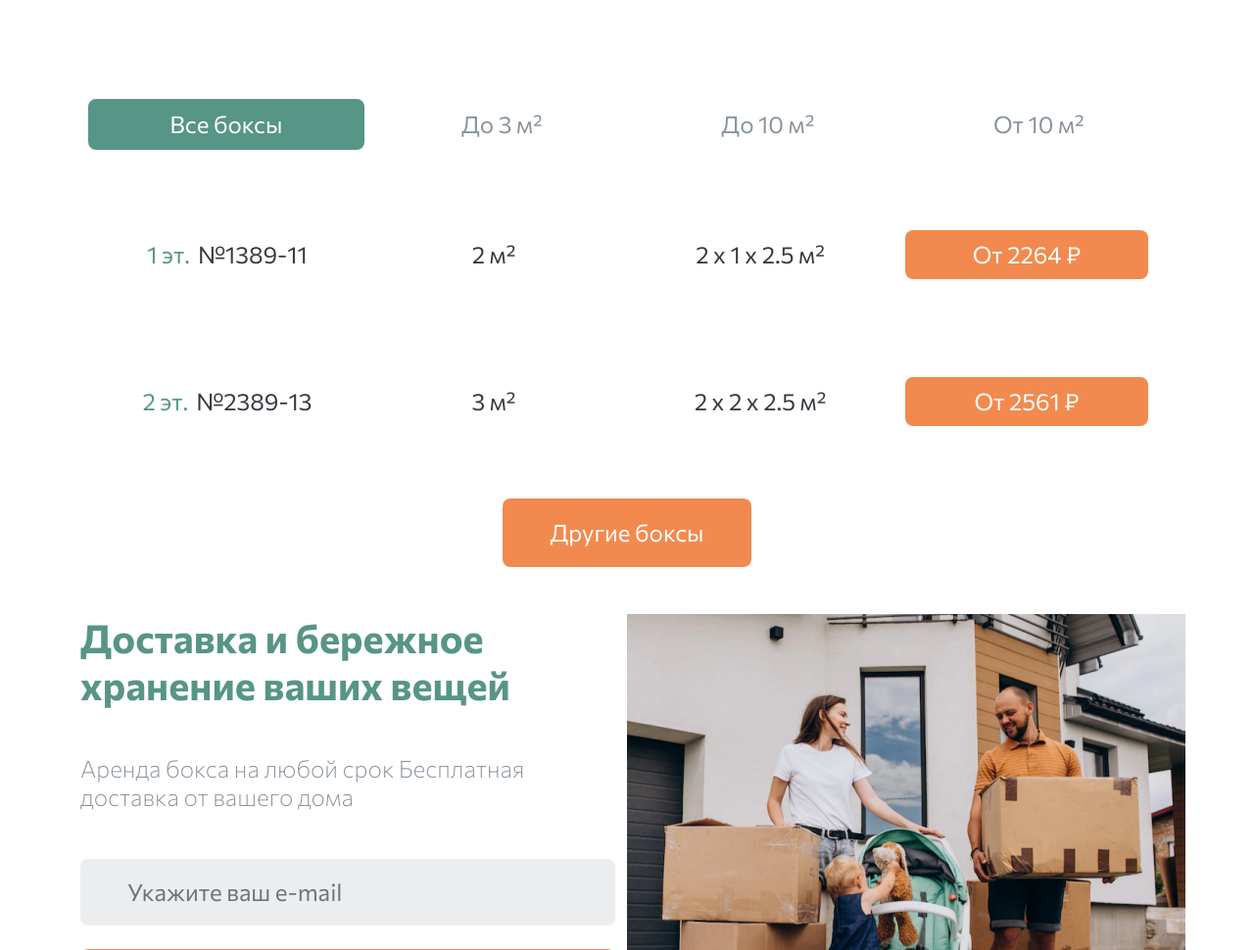
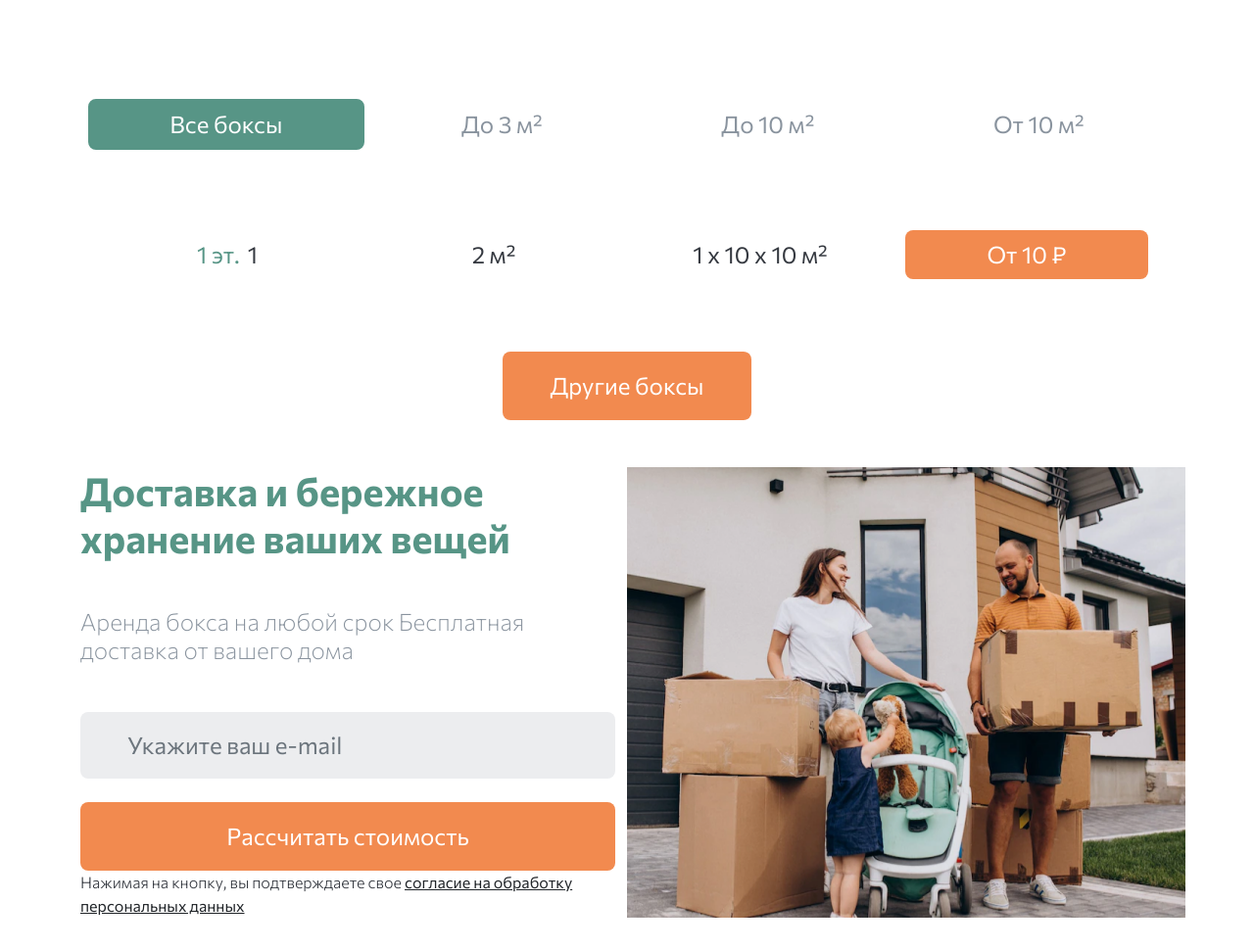
Before and after one commit to michaelmatasyants/self_storage, a Django app: template storages/templates/boxes.html in a window 1280 px wide. Shown: the part 1535-2505 px from the top of the page at 98% size. Run offline with Django 4.2, Linux system fonts and the light colour scheme; the template is opened without the code that fills it: most values are stand-ins (such as "Sample title", 1, 10 or a date in 2020); grey boxes marked "Sample" are stand-in pictures; form fields are guessed from the names that the template uses.

Commit message:
Update boxes.html

```diff
--- a/storages/templates/boxes.html
+++ b/storages/templates/boxes.html
@@ -68,11 +68,11 @@
 	<article class="header">
 		<h1 class="text-center fw-bold SelfStorage_green mb-5">Аренда боксов</h1>
 		<h6 class="text-center SelfStorage_grey">Арендуйте склад индивидуального хранения по уникальной цене прямо сейчас</h6>
-		<a href="#BOX" id="toBox" class="d-none"></a>
+		<a href="#pills-tab" id="toBox" class="d-none"></a>
 		<ul class="nav nav-pills mb-3 d-flex justify-content-between" id="boxes-links" role="tablist">
 			{% for storage in storages %}
 				<li class="nav-item flex-grow-1 mx-2" role="presentation">
-					<a href="#BOX" class="row text-decoration-none py-3 px-4 mt-5 SelfStorage__boxlink" id="pills-Moscow-tab" data-bs-toggle="pill" data-bs-target="#pills-Moscow" role="tab" aria-controls="pills-Moscow" aria-selected="true">
+					<a href="#pills-tab" class="row text-decoration-none py-3 px-4 mt-5 SelfStorage__boxlink" id="pills-Moscow-tab" data-bs-toggle="pill" data-bs-target="#pills-Moscow" role="tab" aria-controls="pills-Moscow" aria-selected="true">
 						<div class="col-12 col-lg-3 d-flex justify-content-center">
 							<img src="{{ storage.storage.photo }}" alt="" class="mb-3 mb-lg-0">
 						</div>
@@ -173,9 +173,15 @@
 								<span class="fs_30 fw-bold SelfStorage_orange">от 3034 ₽</span>
 								<span class="SelfStorage_grey mb-3">Оплата за месяц</span>
 							</div>
+							<!-- Место аренды бокса -->
 							<div class="d-flex flex-column align-items-center align-items-lg-start">
-								<a href="#pills-tab" role="button" class="btn w-75 fs_24 px-5 py-3 text-white border-8 SelfStorage__bg_green SelfStorage__btn2_green mb-3">Арендовать бокс</a>
+								<form method="post" action="{% url 'boxes' %}">
+									{% csrf_token %}
+									<input type="hidden" name="action" value="rent_box">
+									<input type="hidden" name="box_id" value="ID бокса для аренды">
+									<button type="submit" class="btn w-75 fs_24 px-5 py-3 text-white border-8 SelfStorage__bg_green SelfStorage__btn2_green mb-3">Арендовать бокс</a>
 									<button class="btn w-75 fs_24 px-5 py-3 text-white border-8 SelfStorage__bg_orange SelfStorage__btn2_orange">Позвонить мне</button>
+								</form>
 							</div>
 							<a href="#" class="text-center text-lg-start mt-4 SelfStorage_orange">Нужна помощь?</a>
 						</div>
@@ -494,34 +500,24 @@
 		</ul>
 		<div class="tab-content" id="pills-tabContent">
 			<div class="tab-pane fade show active" id="pills-all" role="tabpanel" aria-labelledby="pills-home-tab">
+				{% for storage in storages %}
+					{% for box in storage.boxes %}
 						<a href="#" class="row text-decoration-none py-3 px-4 mt-5 SelfStorage__boxlink">
 							<div class="col-12 col-md-4 col-lg-3 d-flex justify-content-center align-items-center">
-						<span class="SelfStorage_green fs_24 me-2">1 эт.</span><span class="fs_24">№1389-11</span>
+								<span class="SelfStorage_green fs_24 me-2">1 эт.</span><span class="fs_24">{{box.id}}</span>
 							</div>
 							<div class="col-6 col-md-4 col-lg-3 d-flex justify-content-center align-items-center">
 								<span class="fs_24">2 м²</span>
 							</div>
 							<div class="col-6 col-md-4 col-lg-3 d-flex justify-content-center align-items-center">
-						<span class="fs_24">2 х 1 х 2.5 м²</span>
+								<span class="fs_24">{{box.boxtype.length}} х {{box.boxtype.width}} х {{box.boxtype.height}} м²</span>
 							</div>
 							<div class="col-12 col-lg-3">
-						<span class="btn my-2 w-100 text-white fs_24 SelfStorage__bg_orange SelfStorage__btn2_orange border-8">От 2264 ₽</span>
+								<span class="btn my-2 w-100 text-white fs_24 SelfStorage__bg_orange SelfStorage__btn2_orange border-8">От {{box.price}} ₽</span>
 							</div>
 						</a>
-				<a href="#" class="row text-decoration-none py-3 px-4 mt-5 SelfStorage__boxlink">
-					<div class="col-12 col-md-4 col-lg-3 d-flex justify-content-center align-items-center">
-						<span class="SelfStorage_green fs_24 me-2">2 эт.</span><span class="fs_24">№2389-13</span>
-					</div>
-					<div class="col-6 col-md-4 col-lg-3 d-flex justify-content-center align-items-center">
-						<span class="fs_24">3 м²</span>
-					</div>
-					<div class="col-6 col-md-4 col-lg-3 d-flex justify-content-center align-items-center">
-						<span class="fs_24">2 х 2 х 2.5 м²</span>
-					</div>
-					<div class="col-12 col-lg-3">
-						<span class="btn my-2 w-100 text-white fs_24 SelfStorage__bg_orange SelfStorage__btn2_orange border-8">От 2561 ₽</span>
-					</div>
-				</a>
+					{% endfor %}
+				{% endfor %}
 				<div class="collapse" id="collapse-all">
 					<a href="#" class="row text-decoration-none py-3 px-4 mt-5 SelfStorage__boxlink">
 						<div class="col-12 col-md-4 col-lg-3 d-flex justify-content-center align-items-center">
```
Also changed, not shown: storages/views.py (+17 -0 lines). Lines whose indentation alone changed are shown as unchanged.
